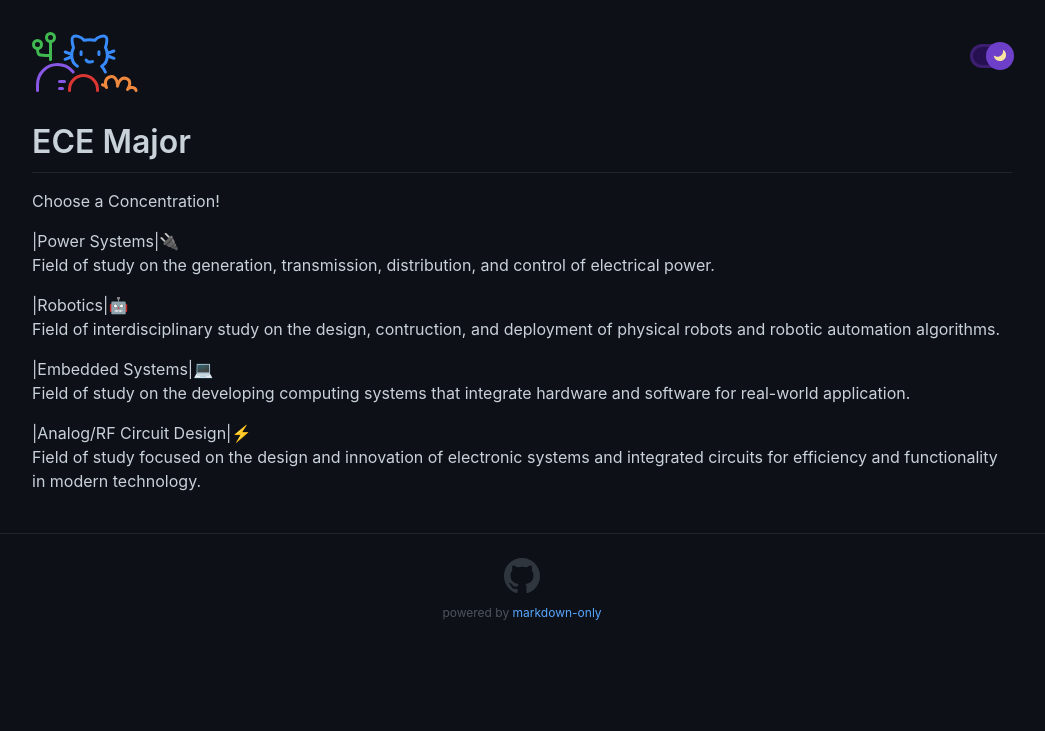
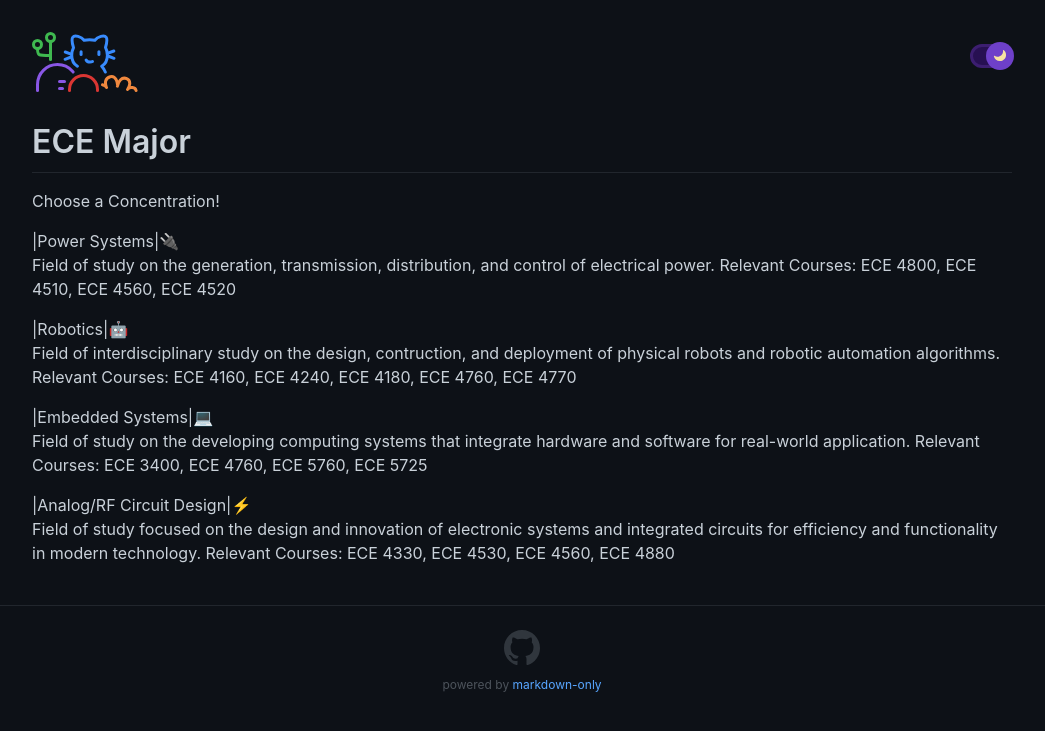
Before and after one commit to jmyphn/engineering-wiki, a Jekyll site: the page built from ece.md, in a window 1280 px wide. Shown: the top 731 px of the page, without its empty margins (118-1163 px from the left). Built offline with Jekyll 4.4.1, drawn with Linux system fonts in a browser that asks for light colours.

Commit message:
Update ece.md

```diff
--- a/ece.md
+++ b/ece.md
@@ -10,15 +10,16 @@ Choose a Concentration!
 
 |Power Systems|🔌
     Field of study on the generation, transmission, distribution, and control of electrical power.
-
+    Relevant Courses: ECE 4800, ECE 4510, ECE 4560, ECE 4520
 
 |Robotics|🤖
     Field of interdisciplinary study on the design, contruction, and deployment of physical robots and robotic automation algorithms.
-
+    Relevant Courses: ECE 4160, ECE 4240, ECE 4180, ECE 4760, ECE 4770
 
 |Embedded Systems|💻
     Field of study on the developing computing systems that integrate hardware and software for real-world application.
-
+    Relevant Courses: ECE 3400, ECE 4760, ECE 5760, ECE 5725
 
 |Analog/RF Circuit Design|⚡
     Field of study focused on the design and innovation of electronic systems and integrated circuits for efficiency and functionality in modern technology.
+    Relevant Courses: ECE 4330, ECE 4530, ECE 4560, ECE 4880
```
